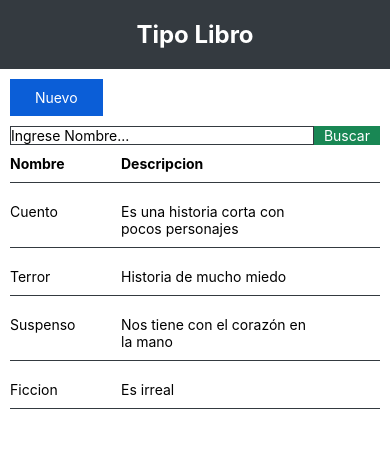
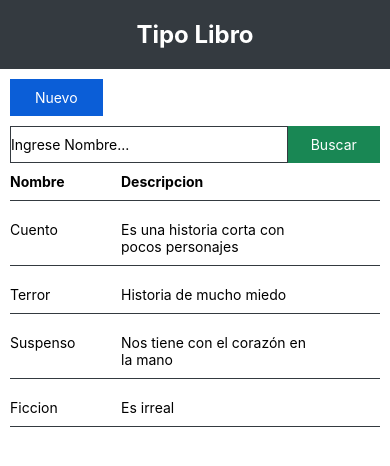
Before and after one commit to EmmanuelRuizGarcia/MyFirstAppReactNative, a React Native app: screen / in a window 390 px wide. Shown: the top 466 px of the page. Built offline with nearby package versions, Linux system fonts and the light colour scheme.

Commit message:
se creo un component Boton para poder ser reutilizado en nuestra App

```diff
--- /dev/null
+++ b/src/Component/Boton.js
@@ -0,0 +1,23 @@
+import React from "react";
+import { StyleSheet, Text, TouchableHighlight } from "react-native";
+
+const Boton=({onPress, title, backgroundColor})=>{
+    return(
+        <TouchableHighlight style={[stylesPage.styleButton,{backgroundColor:backgroundColor}]} onPress={onPress}>
+            <Text style={{color: "white"}}>{title}</Text>
+        </TouchableHighlight>
+    )
+}
+
+const stylesPage = StyleSheet.create({
+    styleButton:{
+        backgroundColor: "#0b5ed7",
+        width: "25%",
+        padding: 10,
+        //marginBottom : 10,
+        alignItems: "center",
+        justifyContent: "center"
+    }
+})
+
+export default Boton;
--- a/src/Component/Titulo.js
+++ b/src/Component/Titulo.js
@@ -15,7 +15,7 @@ const stylesPage = StyleSheet.create({
         color: "white",
         fontWeight: "bold",
         paddingVertical: 20
-      }
+    }
 })
 
 export default Titulo;
--- a/src/pages/TipoLibroPage.js
+++ b/src/pages/TipoLibroPage.js
@@ -1,6 +1,7 @@
 import React, {useState, useEffect} from "react";
 import { View, StyleSheet, Text, FlatList, TextInput, TouchableHighlight, Modal, Pressable } from "react-native";
 import Titulo from "../Component/Titulo";
+import Boton from "../Component/Boton";
 
 const TipoLibroPage=()=>{
     const[listatipolibro,setlistatipolibro] = useState([
@@ -46,9 +47,7 @@ const TipoLibroPage=()=>{
                 </Pressable>
                 <View style={{flexDirection: "row"}}>
                     <TextInput placeholder="Ingrese Nombre..." style={{borderWidth:0.2, borderColor: "#343a40", flex: 1}} onChangeText={(value)=>{setnombreBusqueda(value)}} value={nombreBusqueda} />
-                    <TouchableHighlight style={stylesPage.styleButton} onPress={Buscar}>
-                        <Text style={{color: "white"}}>Buscar</Text>
-                    </TouchableHighlight>
+                    <Boton title="Buscar" onPress={Buscar} backgroundColor="#198754" />
                 </View>
                 <View style={stylesPage.styleContainer}>
                     <Text style={{width: "30%", fontWeight: "bold"}}>Nombre</Text>
@@ -79,12 +78,6 @@ const stylesPage=StyleSheet.create({
         marginBottom : 10,
         alignItems: "center"
     },
-    styleButton:{
-        backgroundColor: "#198754",
-        paddingHorizontal: 10,
-        flexDirection: "column",
-        justifyContent: "center"
-    },
     styleContainer:{
         flexDirection: "row",
         paddingBottom: 10,
@@ -92,14 +85,6 @@ const stylesPage=StyleSheet.create({
         borderStyle: "solid",
         borderBottomWidth: 0.4,
         marginVertical: 10
-    },
-    styleTitle:{
-      fontSize: 24,
-      textAlign: "center",
-      backgroundColor: "#343a40",
-      color: "white",
-      fontWeight: "bold",
-      paddingVertical: 20
     }
   })
 
```
